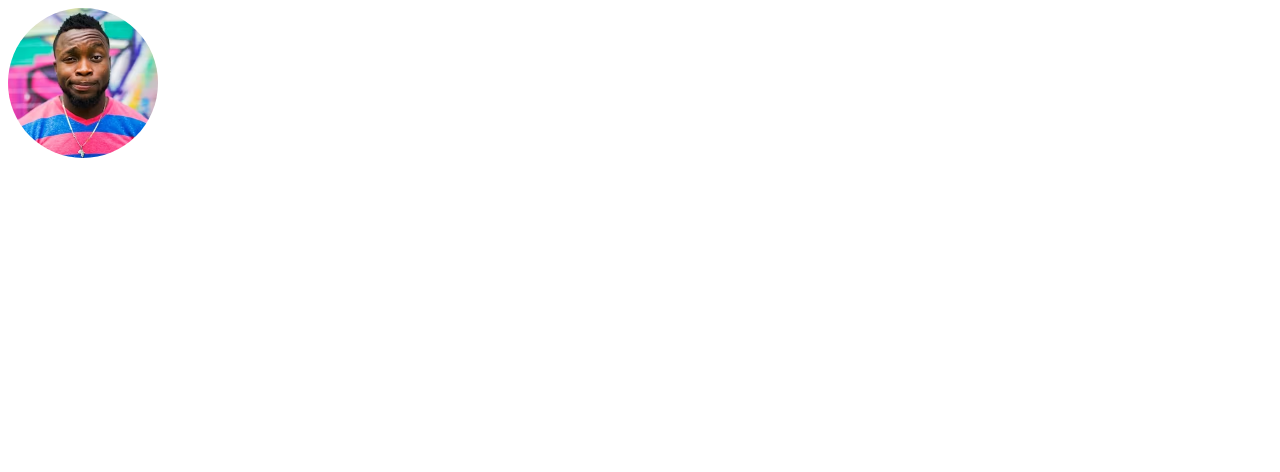
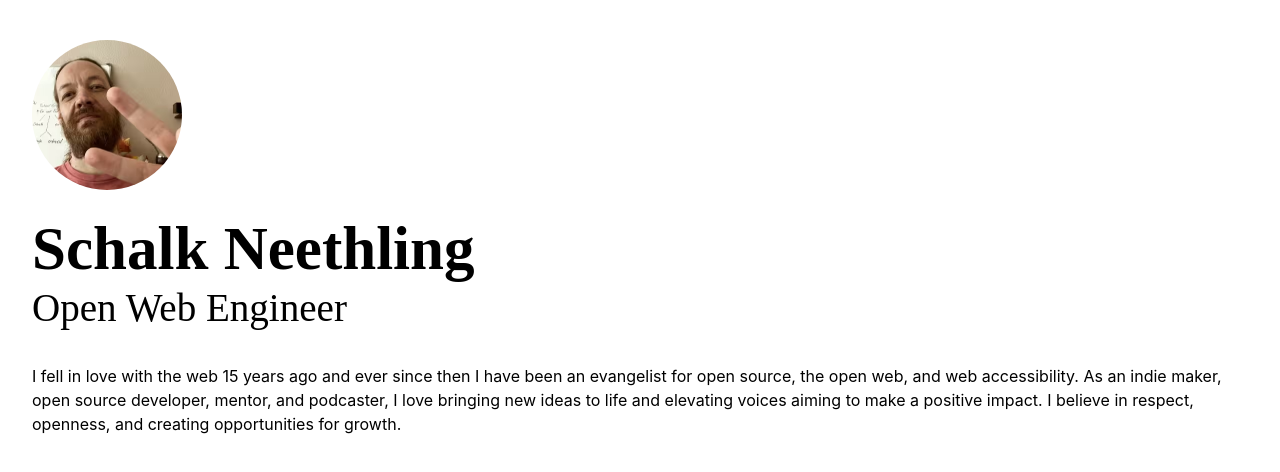
Before and after one commit to schalkneethling/profile, a website: page index.html in a window 1280 px wide. Drawn offline with Linux system fonts and the light colour scheme.

Commit message:
about me -part of part 3 of the tutorial

```diff
--- /dev/null
+++ b/css/about.css
@@ -0,0 +1,10 @@
+.about-me,
+.about-me-header {
+  display: grid;
+  gap: 1rem;
+}
+
+.about-me-header h1,
+.about-me-header p {
+  margin: 0;
+}
--- a/css/main.css
+++ b/css/main.css
@@ -1,2 +1,7 @@
+@import url("./typography.css");
 @import url("./avatar.css");
-@import url("./typography.css");
+@import url("./about.css");
+
+.page-wrapper {
+  padding: 2rem 1.5rem;
+}
--- a/css/typography.css
+++ b/css/typography.css
@@ -25,32 +25,32 @@ body {
 }
 
 .heading-display {
-  font-size: 4.768rem;
+  font-size: 2.027rem;
 }
 
 h1,
 .heading-xxl {
-  font-size: 3.815rem;
+  font-size: 1.802rem;
 }
 
 h2,
 .heading-xl {
-  font-size: 3.052rem;
+  font-size: 1.602rem;
 }
 
 h3,
 .heading-large {
-  font-size: 2.441rem;
+  font-size: 1.424rem;
 }
 
 h4,
 .heading-medium {
-  font-size: 1.953rem;
+  font-size: 1.266rem;
 }
 
 h5,
 .heading-small-medium {
-  font-size: 1.563rem;
+  font-size: 1.125rem;
 }
 
 body {
@@ -71,3 +71,34 @@ code {
 .text-tiny {
   font-size: 0.64rem;
 }
+
+@media screen and (width >= 48rem) {
+  .heading-display {
+    font-size: 4.768rem;
+  }
+
+  h1,
+  .heading-xxl {
+    font-size: 3.815rem;
+  }
+
+  h2,
+  .heading-xl {
+    font-size: 3.052rem;
+  }
+
+  h3,
+  .heading-large {
+    font-size: 2.441rem;
+  }
+
+  h4,
+  .heading-medium {
+    font-size: 1.953rem;
+  }
+
+  h5,
+  .heading-small-medium {
+    font-size: 1.563rem;
+  }
+}
--- a/index.html
+++ b/index.html
@@ -1,55 +1,36 @@
-<!DOCTYPE html>
+<!doctype html>
 <html lang="en">
 
 <head>
-    <meta charset="UTF-8">
-    <meta name="viewport" content="width=device-width, initial-scale=1.0">
+  <meta charset="UTF-8" />
+  <meta name="viewport" content="width=device-width, initial-scale=1.0" />
   <title>Profile of Schalk Neethling - Open Web Engineer</title>
   <meta name="description"
-        content="The profile of Schalk Neethling, an Open Web Engineer. Learn about my work, projects, and get in touch.">
-    <link rel="stylesheet" type="text/css" href="css/main.css" media="screen">
+    content="The profile of Schalk Neethling, an Open Web Engineer. Learn about my work, projects, and get in touch." />
+  <link rel="stylesheet" type="text/css" href="css/main.css" media="screen" />
 </head>
 
 <body>
   <div class="page-wrapper">
-        <!-- <svg class="avatar" xmlns="http://www.w3.org/2000/svg" width="150" height="150" fill="none">
-            <title>A graphic style image of a young person smiling on a yellow circular background. They have purple
-                hair and are wearing a white t-shirt.</title>
-            <g clip-path="url(#a)">
-                <rect width="150" height="150" fill="#FFB657" rx="75" />
-                <path fill="#fff"
-                    d="M17.573 196.051c.277.046.507.184.738.323 1.523-.739 3.785-.047 3.74 2.169-.185 8.263-.6 16.527-1.062 24.79h106.128c-.092-7.432-.185-14.819-.185-22.251 0-2.169 2.216-2.908 3.74-2.216 6.231-3.369 12.417-6.832 18.603-10.248l-.138-4.062c-.554-18.696-7.617-37.253-20.958-50.594-12.418-12.418-32.776-21.743-50.595-20.958-37.807 1.708-72.752 31.483-71.552 71.552.046 2.308.138 4.709.185 7.109 3.646 1.154 7.2 2.539 10.71 4.016.276.093.46.231.646.37Z" />
-                <path fill="#fff"
-                    d="M61.705 116.189h-19.62c-17.772 0-33.744 11.125-39.56 27.882-2.309 6.602-4.34 13.249-6.325 20.035-1.062 3.508-2.077 7.017-3.231 10.479 16.018 7.663 33.237 12.741 49.901 19.065 5.956-16.942 9.233-35.684 17.958-50.41 4.985-8.401 5.17-18.788.877-27.051ZM154.261 161.89c-.093-.323-.185-.646-.323-1.015-2.032-6.74-4.063-13.434-6.325-20.035-5.816-16.757-21.789-27.883-39.561-27.883h-19.62c-4.293 8.264-4.108 18.604.924 27.052 7.848 13.202 11.264 29.683 16.203 45.193 16.157-7.893 31.991-16.572 48.702-23.312Z" />
-                <path fill="#271165"
-                    d="M107.637 88.214c-.831-4.247-3.277-8.079-4.431-12.28-1.339-4.939-1.662-9.924-1.247-15.002.047-.416-.138-.647-.415-.785-7.11-15.788-25.159-26.728-40.854-19.665-.185.092-.277.23-.37.369-5.354 1.43-9.925 4.986-12.233 10.202-1.615 3.693-1.615 7.617-1.477 11.587.139 5.124-.37 14.172-1.246 19.204-1.062 6.14-1.247 12.556 3.831 17.034 3.878 3.416 9.187 4.339 13.988 2.492 6.14-2.354 11.079-9.186 18.095-8.955 7.156.23 12.187 7.57 19.712 6.555 5.447-.785 7.571-5.77 6.647-10.756Z" />
-                <path fill="#271165"
-                    d="M100.436 43.76c.139-5.033 2.585-10.526-2.677-13.85-5.31-3.37-11.957-.184-17.173 1.662l-16.619 5.955a46.814 46.814 0 0 0-1.57 2.539h.047c-.046.277-.046.508-.046.785-1.57 4.847.877 14.08 3.462 18.419 3.693 6.093 8.402 12.787 14.034 17.218 4.431 3.509 8.54 3.14 13.294.462 4.34-2.447 9.602-5.816 11.218-10.802 2.077-6.601-4.108-16.018-3.97-22.389Z" />
-                <path fill="#F7ACA9"
-                    d="M90.926 40.528c-2.954.092-5.955.23-8.91.415-3.092.23-6.139.462-9.232.831-.785.092-1.616.185-2.4.277-.323.046-.785.092-.97.139-1.477.184-2.954.415-4.431.646-2.4.415-4.801.83-7.202 1.339-4.2 5.354-6.832 12.325-6.832 18.788v21.28a23.746 23.746 0 0 0 6.417 16.25c4.339 4.616 10.479 7.525 17.31 7.525h2.678A23.741 23.741 0 0 0 96.327 98.6c3-3.97 4.801-8.955 4.801-14.31V63.009c0-8.125-4.016-16.896-10.202-22.481Z" />
-                <path fill="#271165"
-                    d="M77.401 34.85h-2.677c-7.017 0-13.295 3.046-17.635 7.847a23.677 23.677 0 0 0-6.093 15.88v4.663c3.508-.647 5.032-6.094 6.694-10.618 1.108-3.046 3.693-5.355 6.832-6 7.155-1.524 15.003-2.17 22.435-1.94 4.293.139 7.894 3.232 8.863 7.432.139.647 2.585 14.773 3.97 15.511.416.231 4.155 2.816 4.663-1.477l-3.232-7.524c-.092-8.772-10.71-23.774-23.82-23.774Z" />
-                <path fill="#F7ACA9"
-                    d="M94.711 93.246c-12.279.415-24.558.554-36.607 3.046.831 7.248 1.108 14.496.554 21.743 1.524 7.478 6.786 13.664 15.142 14.541 8.724.924 19.342-6.047 19.388-15.649.046-5.355.046-10.663.092-16.018.416-.277.785-.647 1.2-.97-.23-2.17-.184-4.477.231-6.693ZM58.52 71.134c-13.064-7.894-16.619-6.74-18.604-1.2-1.984 5.54 0 8.724 10.295 13.848 10.294 5.17 8.31-12.648 8.31-12.648ZM92.773 71.134c13.064-7.894 16.619-6.74 18.604-1.2 1.985 5.54 0 8.724-10.295 13.848-10.294 5.17-8.309-12.648-8.309-12.648Z" />
-                <path fill="#271165"
-                    d="M80.586 66.656c-.83-.877-2.354.323-1.477 1.2 2.308 2.354 7.386 8.771 1.708 10.756-1.154.416-.416 2.17.738 1.754 2.355-.83 3.647-3.139 3.647-5.632-.046-3.277-2.446-5.862-4.616-8.078ZM65.768 65.686c-2.355.508-3.324 3.693-1.8 5.494.784.923 2.354-.185 1.523-1.108-.647-.739-.462-2.262.646-2.539.97-.23 1.939.83 1.8 1.754-.184 1.2 1.708 1.523 1.893.323.323-2.262-1.754-4.431-4.062-3.924ZM66.321 61.855c-1.246.462-2.492.923-3.739 1.431-1.154.416-.554 2.262.6 1.8 1.247-.461 2.493-.923 3.74-1.43 1.153-.416.553-2.216-.6-1.801ZM88.71 56.408l-2.815.415c-1.2.185-.97 2.078.277 1.893l2.816-.415c1.2-.185.923-2.078-.277-1.893ZM77.216 90.106c-.693 2.77-3.97 4.663-6.694 3.555-2.723-1.062-3.785-4.755-2.354-7.201.6-1.062-.923-2.216-1.523-1.155-1.985 3.509-.785 8.54 3.139 10.11 3.923 1.57 8.309-1.154 9.278-5.078.323-1.154-1.57-1.385-1.846-.23ZM91.803 65.594c-2.4.6-1.43 4.293.97 3.693 2.354-.646 1.431-4.34-.97-3.693ZM92.727 101.278c-5.309 3.601-11.264 5.17-17.634 4.57-1.2-.092-1.2 1.8 0 1.893 6.647.6 13.064-1.062 18.603-4.847.97-.647.047-2.309-.969-1.616ZM104.729 70.395c-2.262 1.616-3.831 3.924-4.432 6.694-.23 1.2 1.616 1.708 1.847.507.462-2.261 1.662-4.2 3.554-5.54.97-.691.047-2.353-.969-1.661ZM50.81 77.597a9.913 9.913 0 0 0-5.308-6.74c-1.108-.554-2.077 1.108-.97 1.662 2.309 1.107 3.878 3.093 4.432 5.585.277 1.2 2.124.693 1.847-.507Z" />
-            </g>
-            <defs>
-                <clipPath id="a">
-                    <rect width="150" height="150" fill="#fff" rx="75" />
-                </clipPath>
-            </defs>
-        </svg> -->
-
-        <!-- <img class="avatar" src="/assets/avatar.svg" height="150" width="150"
-            alt="A graphic style image of a young person smiling on a yellow circular background. They have purple hair and are wearing a white t-shirt." /> -->
-
-
+    <main>
+      <article class="about-me">
+        <header class="about-me-header">
           <picture>
-            <source srcset="/assets/avatar-photo.avif" type="image/avif">
-            <img class="avatar" src="/assets/avatar-photo.webp" height="300" width="300"
+            <source srcset="/assets/avatar-schalk-300.avif" type="image/avif" />
+            <img class="avatar" src="/assets/avatar-schalk-300.webp" height="300" width="300"
               alt="A graphic style image of a young person smiling on a yellow circular background. They have purple hair and are wearing a white t-shirt." />
           </picture>
+          <hgroup>
+            <h1>Schalk Neethling</h1>
+            <p class="heading-large">Open Web Engineer</p>
+          </hgroup>
+        </header>
+        <p class="about-me-bio">I fell in love with the web 15 years ago and ever since then I have been an evangelist
+          for open source, the open web, and web accessibility. As an indie maker, open source developer, mentor, and
+          podcaster, I love bringing new ideas to life and elevating voices aiming to make a positive impact. I believe
+          in respect, openness, and creating opportunities for growth.</p>
+      </article>
+    </main>
   </div>
 </body>
 
```
Also changed, not shown: index.svg.html (added, +53 -0 lines), assets/avatar-photo.avif (deleted), assets/avatar-photo.webp (deleted), assets/avatar-schalk-300.avif (added), assets/avatar-schalk-300.png (added), assets/avatar-schalk-300.webp (added), 1 other file. Lines whose indentation alone changed are shown as unchanged.
